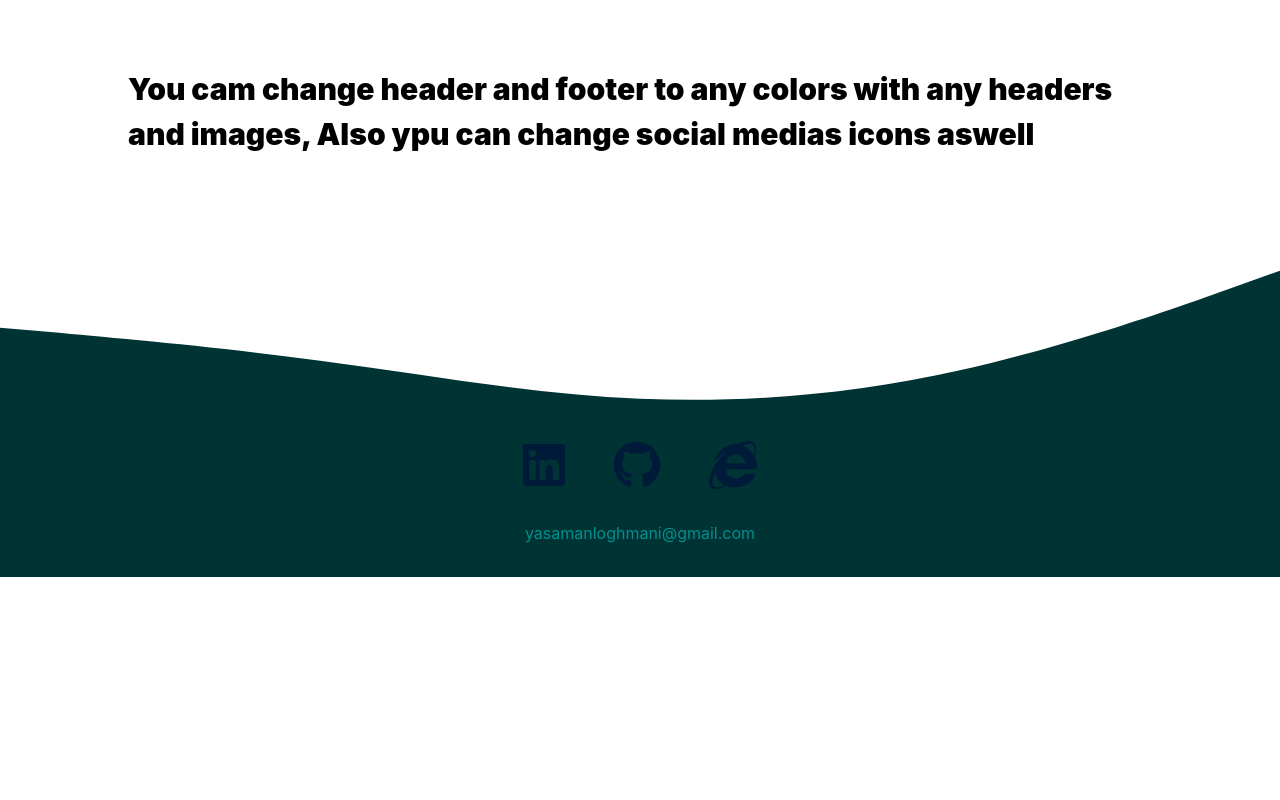
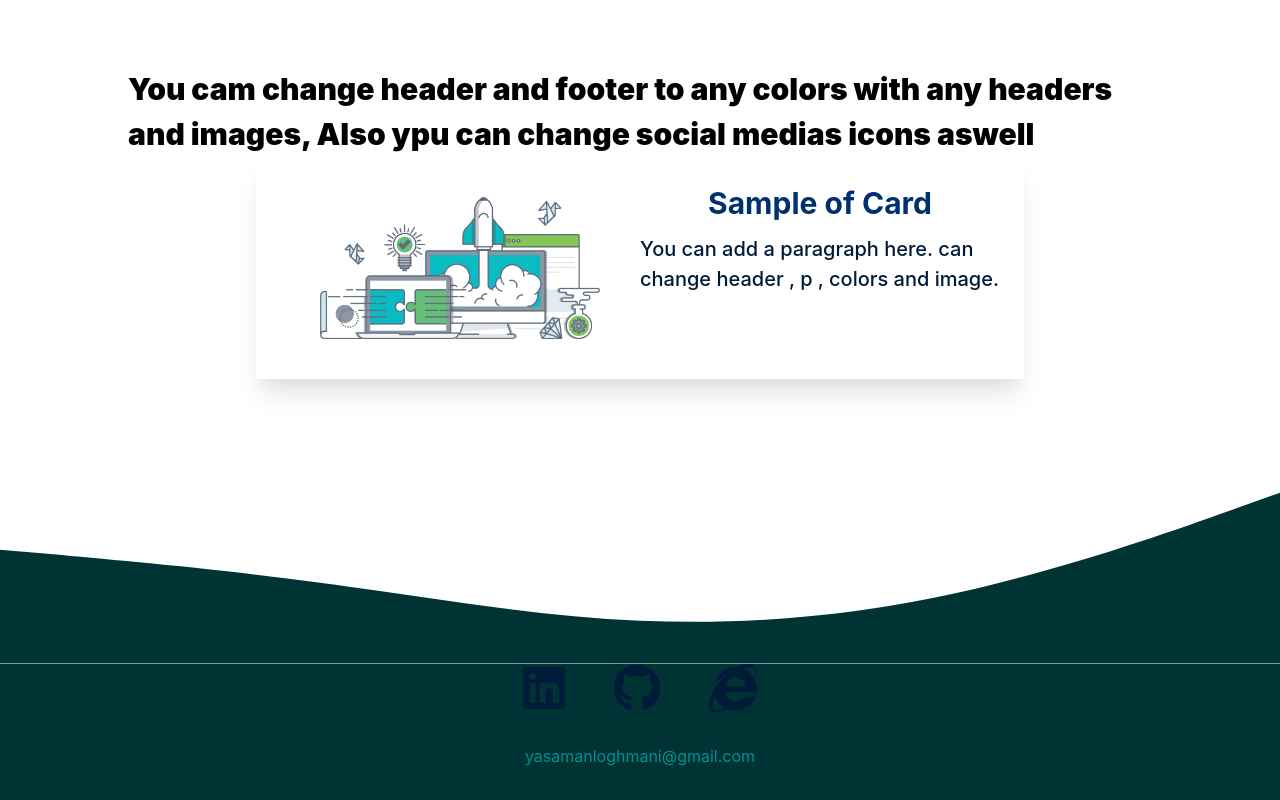
Before and after one commit to yasamanloghmani/tailwood, a React (Create React App) app: page /components in a window 1280 px wide. Shown: the part 2209-3009 px from the top of the page. Before the commit the page ends 2786 px from the top, so only its background shows below. Built offline with nearby package versions, Linux system fonts and the light colour scheme.

Commit message:
Add margin

```diff
--- a/src/Components.jsx
+++ b/src/Components.jsx
@@ -6,6 +6,7 @@ import Footer from './components/Footer';
 import TopMenu from './components/TopMenu';
 import SectionWImage from './components/SectionWImage';
 // import Footer from "./Footer";
+import cardImage from './components/marketing.png';
 import marketing from './components/marketing.png';
 import componentimg from './components/components.png'
 import sectionImage from './components/marketingimg.png';
@@ -39,7 +40,10 @@ Services Exaples:</h1>
                 <Services hclass="mb-8 font-bold text-3xl mb-2 text-center text-purples-med" pclass="font-medium text-xl mb-2  text-blue-dark text-base" btnclass="bg-purples-light hover:bg-purples-dark text-falling-gray font-bold py-4 p-6 border border-falling-gray rounded my-8" h="Service3" p='paragraph paragraph paragraph paragraph paragraph'/>
             </div>            </div>
             <h1 className="px-32 text-3xl font-extrabold ">You cam change header and footer to any colors with any headers and images, Also ypu can change social medias icons aswell</h1>
-            <div className="px-32"></div>
+            <div className="px-32">
+                <h1></h1>
+                <SectionWImage cardImage={cardImage}  h='Sample of Card' p="You can add a paragraph here. can change header , p , colors and image."/>
+            </div>
             <Footer class="bg-cyan-dark text-cyan-light text-center mx-auto " color="#003333" linkedIn='https://linkedin.com/in/yasamanloghmani' gitHub='https://github.com/yasamanloghmani' webSite='https://yasamanloghmani.com' email='yasamanloghmani@gmail.com'/>
         </div>
     )
```
